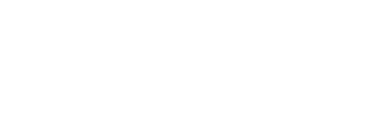
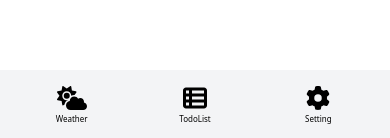
Before and after one commit to yasu-pro/ToDoList_Weather-app, a Next.js app: page / in a window 390 px wide. Shown: the part 703-841 px from the top of the page. Built offline with nearby package versions, Linux system fonts and the light colour scheme.

Commit message:
feat: add BottomNavBar component

```diff
--- /dev/null
+++ b/components/BottomNavBar.tsx
@@ -0,0 +1,39 @@
+import React, { useEffect, useState } from 'react';
+import { FontAwesomeIcon } from '@fortawesome/react-fontawesome';
+import { faCloudSun, faTableList, faGear } from '@fortawesome/free-solid-svg-icons';
+import Styles from "../styles/modules/bottomNavBar.module.scss";
+
+const BottomNavBar = () => {
+    const [isMobileScreen, setIsMobileScreen] = useState(false);
+
+    useEffect(() => {
+        // クライアントサイドでのみ実行
+        if (typeof window !== 'undefined') {
+            setIsMobileScreen(window.innerWidth <= 768);
+        }
+    }, []);
+
+    if (isMobileScreen) {
+        return (
+            <div className={Styles.bottomNavBar}>
+                <a href="/weather">
+                    <FontAwesomeIcon className={Styles.customIcon} icon={faCloudSun} />
+                    <span>Weather</span>
+                </a>
+                <a href="./">
+                    <FontAwesomeIcon className={Styles.customIcon} icon={faTableList} />
+                    <span>TodoList</span>
+                </a>
+                <a href="/settings">
+                    <FontAwesomeIcon className={Styles.customIcon} icon={faGear} />
+                    <span>Setting</span>
+                </a>
+            </div>
+        );
+    }
+
+    // PC 非表示
+    return null;
+};
+
+export default BottomNavBar;
--- a/package.json
+++ b/package.json
@@ -7,6 +7,9 @@
   "dependencies": {
     "@emotion/react": "^11.11.1",
     "@emotion/styled": "^11.11.0",
+    "@fortawesome/fontawesome-svg-core": "^6.5.1",
+    "@fortawesome/free-solid-svg-icons": "^6.5.1",
+    "@fortawesome/react-fontawesome": "^0.2.0",
     "@headlessui/react": "^1.7.16",
     "@mui/material": "^5.14.4",
     "@reduxjs/toolkit": "^1.9.5",
--- a/pages/index.tsx
+++ b/pages/index.tsx
@@ -8,6 +8,7 @@
 import SortButtonGroup from "../components/SortButtonGroup";
 import TodoList from "../components/TodoList";
 import TodoSummary from "../components/TodoSummary";
+import BottomNavigationBar from "../components/BottomNavBar";
 
 export default function Home() {
     const allTodoData = useSelector(( store: RootState ) => store.todos.allTodoData);
@@ -25,6 +26,8 @@
                     </div>
                 </div>
             </div>
+
+            <BottomNavigationBar />
         </Layout>
     )
 }
--- /dev/null
+++ b/styles/modules/bottomNavBar.module.scss
@@ -0,0 +1,25 @@
+.bottomNavBar {
+    position: fixed;
+    bottom: 0;
+    display: grid;
+    place-content: center;
+    grid-template-columns: 1fr 1fr 1fr;
+    place-items: center;
+    background-color: rgb(243 244 246);
+    width: 100%;
+    padding: 6px 10px;
+
+    a {
+        display: grid;
+        grid-template-rows: 1fr;
+        place-items: center;
+        padding: 10px;
+        .customIcon {
+            font-size: 24px;
+        }
+        span {
+            margin-top: 3px;
+            font-size: 8px;
+        }
+    }
+}
```
Also changed, not shown: 1 other file (tests, documents, lock files or other folders).
